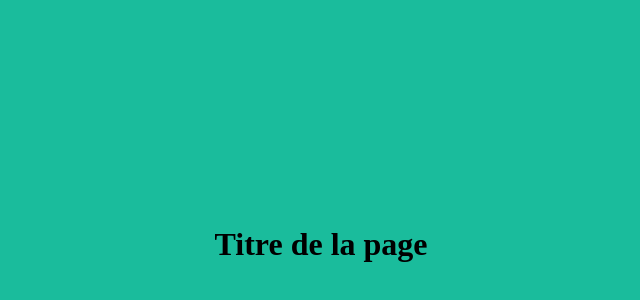
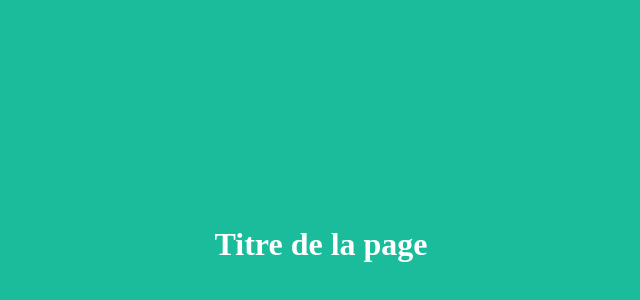
Before and after one commit to Nissrine-Naji/LocationVoiture, a plain HTML site: page index.html in a window 1280 px wide. Shown: the part 48-348 px from the top of the page, without its empty margins (319-959 px from the left). Drawn offline with Linux system fonts and the light colour scheme.

Commit message:
modifier la couleur

```diff
--- a/index.html
+++ b/index.html
@@ -7,7 +7,7 @@
 </head>
 
 <body style="background-color: #1abc9c;">
-    <h1 style="padding-top: 20%; padding-bottom: 20%; text-align: center;">Titre de la page</h1>
+    <h1 style="padding-top: 20%; padding-bottom: 20%; text-align: center;color:white;">Titre de la page</h1>
 </body>
 
 </html>
```
